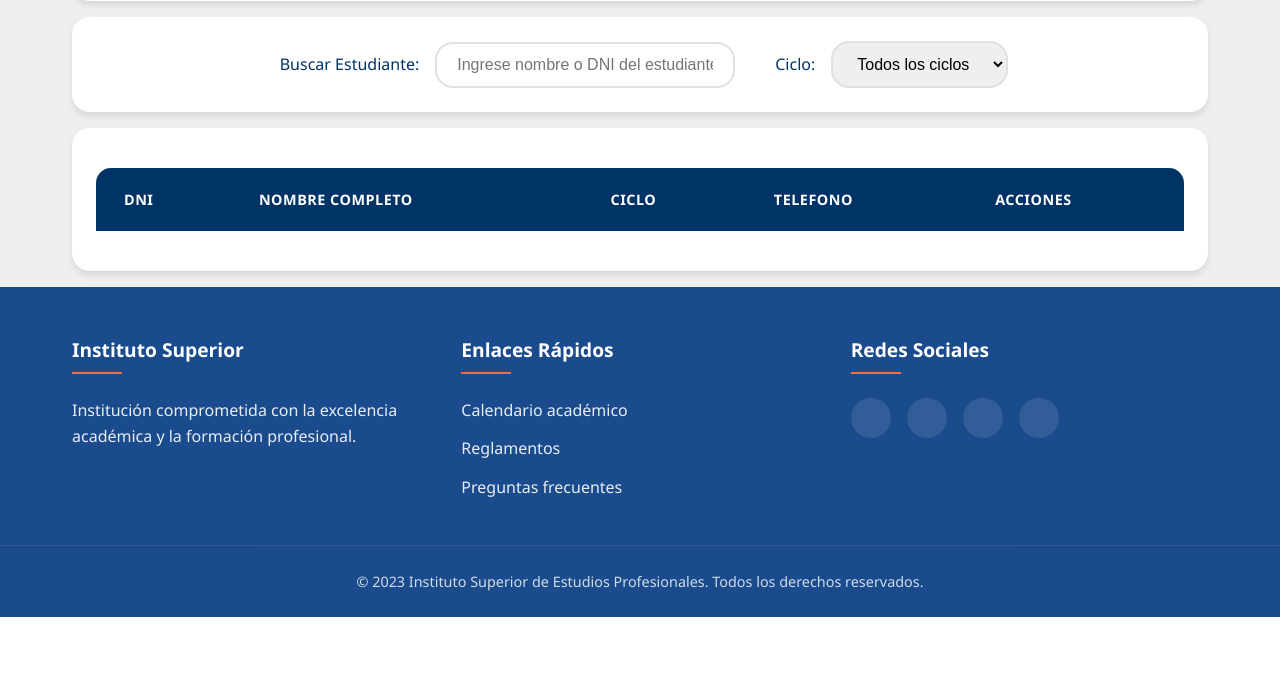
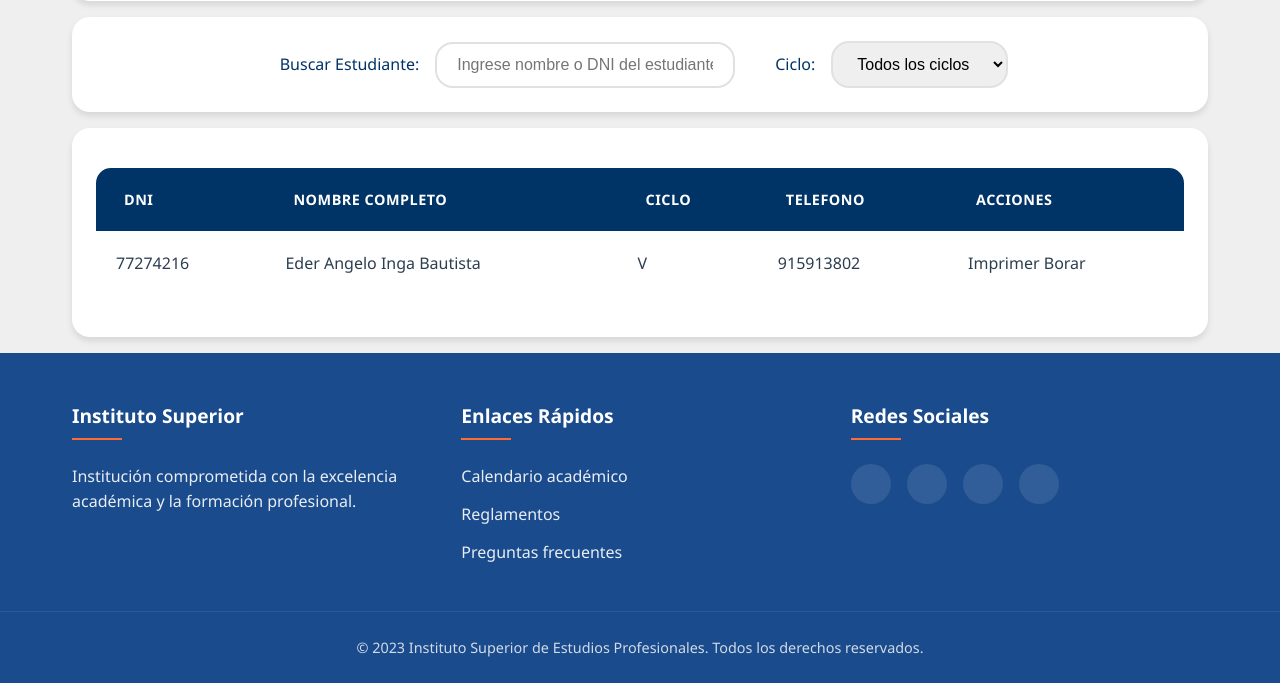
Before and after one commit to Xire667/Reporte__Estudiantes_V_Ciclo, a Flask app: page / in a window 1280 px wide. Shown: the part 355-1038 px from the top of the page. Before the commit the page ends 972 px from the top, so only its background shows below. Run offline with Flask 3, Linux system fonts and the light colour scheme; lists and menus that the app fills with data are empty.

Commit message:
se agrega los datos esperando por sugeriencias del profe

```diff
--- a/templates/auth/base.html
+++ b/templates/auth/base.html
@@ -3,7 +3,9 @@
 <head>
     <meta charset="UTF-8">
     <meta name="viewport" content="width=device-width, initial-scale=1.0">
-    <title>Document</title>
+    <title>
+        {% block title %}ruebista{% endblock %}
+    </title>
     <link rel="stylesheet" href="/static/css/style.css">
 </head>
 <body>
--- a/templates/index.html
+++ b/templates/index.html
@@ -1,6 +1,6 @@
 {% extends 'auth/base.html'%}
 
-{%block title%}Sistema_dsi{%endblock%}
+{%block title%}Sistema_dsieee{%endblock%}
 
 {%block secctions%}
 <head>
@@ -50,6 +50,15 @@
                         <th><i class="fas fa-cogs"></i> Acciones</th>
                     </tr>
                 </thead>
+                <tbody>
+                    <tr>
+                        <td>77274216</td>
+                        <td>Eder Angelo Inga Bautista</td>
+                        <td>V</td>
+                        <td>915913802</td>
+                        <td>Imprimer Borar</td>
+                    </tr>
+                </tbody>
                 <tbody id="mapeo"></tbody>
             </table>
         </div>
```
